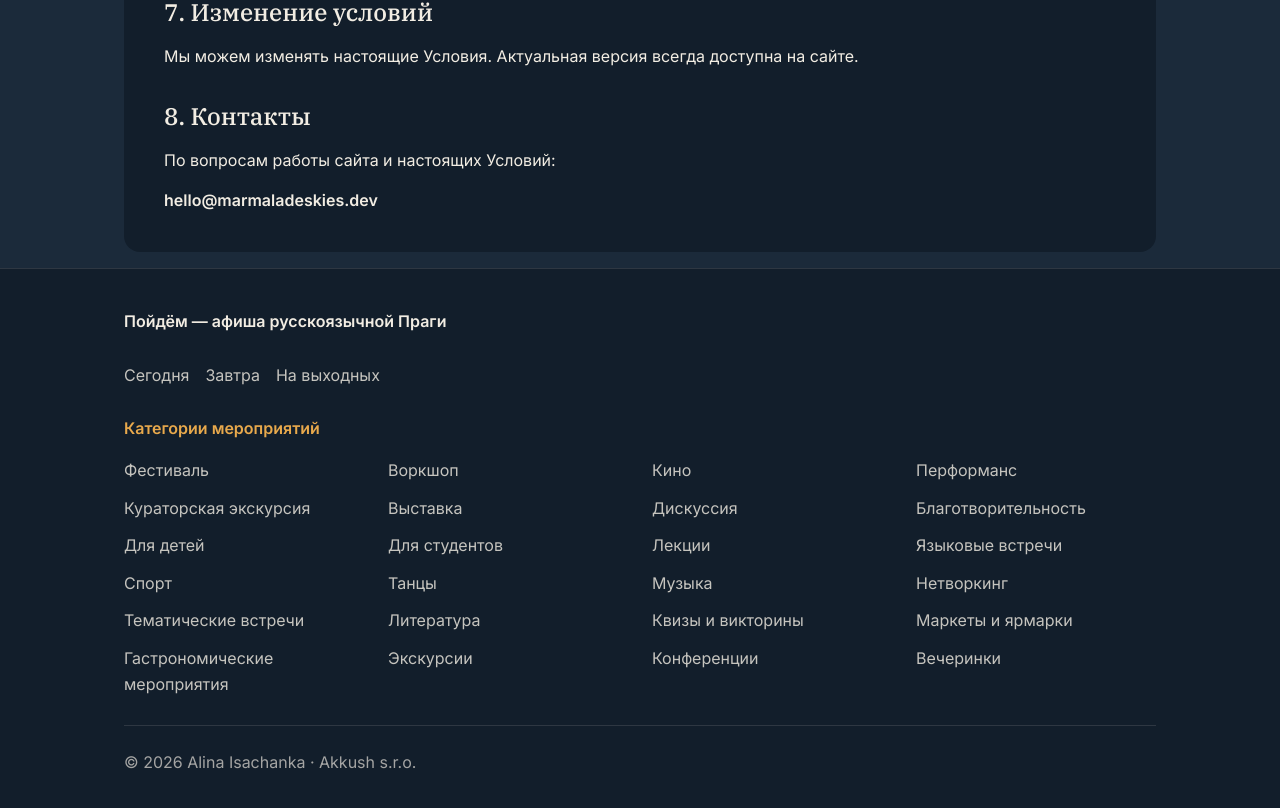
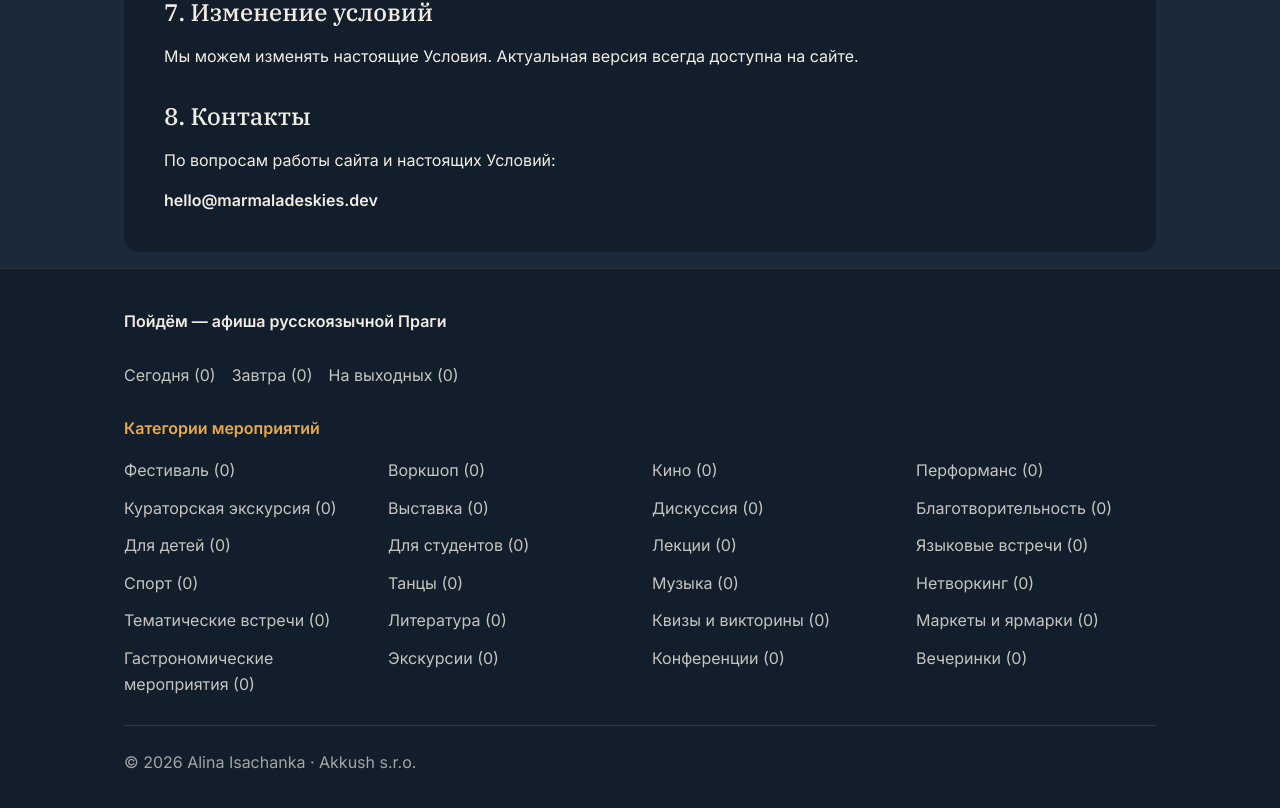
Before and after one commit to t-pyrope/poidem-cz, a Next.js app: page /terms in a window 1280 px wide. Shown: the part 1643-2451 px from the top of the page. Built offline with nearby package versions, Linux system fonts and the light colour scheme; no server answers; the database is empty.

Commit message:
Fix wrong number of events on filters

```diff
--- a/app/components/AppFooter.tsx
+++ b/app/components/AppFooter.tsx
@@ -1,61 +1,7 @@
-"use client";
+import { getEventCounts } from "@/lib/event-counts";
+import { FooterLinks } from "@/app/components/FooterLinks";
 
-import Link from "next/link";
-import { usePathname } from "next/navigation";
-import type { Tag } from "@/app/types";
-import { getTagName } from "@/app/utils";
-import { getTagPath, tagSlugs } from "@/lib/event-tags";
-import styles from "@/app/page.module.css";
-
-export const AppFooter = () => {
-  const pathname = usePathname();
-  const currentPage = (href: string) =>
-    pathname === href || pathname === decodeURIComponent(href)
-      ? ("page" as const)
-      : undefined;
-
-  return (
-    <footer className={styles.footer}>
-      <div className={styles.footerInner}>
-        <Link
-          href="/"
-          className={styles.footerBrand}
-          aria-current={currentPage("/")}
-        >
-          Пойдём — афиша русскоязычной Праги
-        </Link>
-        <nav aria-label="Мероприятия по дням" className={styles.footerNav}>
-          <Link href="/today" aria-current={currentPage("/today")}>
-            Сегодня
-          </Link>
-          <Link href="/tomorrow" aria-current={currentPage("/tomorrow")}>
-            Завтра
-          </Link>
-          <Link href="/weekend" aria-current={currentPage("/weekend")}>
-            На выходных
-          </Link>
-        </nav>
-        <nav aria-labelledby="footer-categories-title">
-          <h2 id="footer-categories-title" className={styles.footerHeading}>
-            Категории мероприятий
-          </h2>
-          <ul className={styles.footerCategories}>
-            {(Object.keys(tagSlugs) as Tag[]).map((tag) => (
-              <li key={tag}>
-                <Link
-                  href={getTagPath(tag)!}
-                  aria-current={currentPage(getTagPath(tag)!)}
-                >
-                  {getTagName(tag)}
-                </Link>
-              </li>
-            ))}
-          </ul>
-        </nav>
-        <div className={styles.footerCopyright}>
-          © 2026 Alina Isachanka · Akkush s.r.o.
-        </div>
-      </div>
-    </footer>
-  );
+export const AppFooter = async () => {
+  const counts = await getEventCounts();
+  return <FooterLinks counts={counts} />;
 };
--- a/app/components/EventsPage.tsx
+++ b/app/components/EventsPage.tsx
@@ -36,11 +36,14 @@ export async function EventsPage({
 
   const { category, organization, from, to, lang } = params;
 
-  const range = period ? getEventPeriod(period) : undefined;
+  const now = new Date();
+  const todayStart = getEventPeriod("today", now).start;
+  const range = period ? getEventPeriod(period, now) : undefined;
 
   const events = await db.query.events.findMany({
     where: (events, { and, gte, lt }) =>
       and(
+        gte(events.date, todayStart),
         range ? gte(events.date, range.start) : undefined,
         range ? lt(events.date, range.end) : undefined,
         tagPage ? arrayContains(events.tags, [tagPage.tag]) : undefined,
@@ -50,14 +53,14 @@ export async function EventsPage({
       prices: true,
     },
   });
-  const today = dayjs(new Date());
+  const today = dayjs.utc(todayStart);
 
   const eventsToDisplay = events.filter((event) => {
     const eventDate = dayjs.utc(event.date);
 
     const afterFrom =
-      !!range || !eventDate.isBefore(dayjs(from || today), "day");
-    const beforeTo = !!range || !to || !eventDate.isAfter(dayjs(to), "day");
+      !!range || !eventDate.isBefore(from ? dayjs.utc(from) : today, "day");
+    const beforeTo = !!range || !to || !eventDate.isAfter(dayjs.utc(to), "day");
 
     return (
       (!category || !!tagPage || event.tags.includes(category)) &&
@@ -67,6 +70,12 @@ export async function EventsPage({
       beforeTo
     );
   });
+
+  const emptyMessage = tagPage
+    ? organization || lang || from || to
+      ? "Нет мероприятий по выбранным фильтрам. Попробуйте изменить фильтры."
+      : "В этой категории нет мероприятий на сегодня и ближайшие дни. Прошедшие события не показываются."
+    : (range?.emptyMessage ?? "Нет событий");
 
   return (
     <>
@@ -113,10 +122,7 @@ export async function EventsPage({
             {eventsToDisplay.map((ev, i) => (
               <EventCard eventItem={ev} index={i} key={ev.id} />
             ))}
-            {eventsToDisplay.length === 0 &&
-              (tagPage
-                ? "В этой категории пока нет мероприятий"
-                : (range?.emptyMessage ?? "Нет событий"))}
+            {eventsToDisplay.length === 0 && emptyMessage}
           </div>
         </div>
       </main>
--- /dev/null
+++ b/app/components/FooterLinks.tsx
@@ -0,0 +1,70 @@
+"use client";
+
+import Link from "next/link";
+import { usePathname } from "next/navigation";
+import type { Tag } from "@/app/types";
+import { getTagName } from "@/app/utils";
+import { getTagPath, tagSlugs } from "@/lib/event-tags";
+import styles from "@/app/page.module.css";
+
+export const FooterLinks = ({
+  counts,
+}: {
+  counts: {
+    tags: Record<string, number>;
+    today: number;
+    tomorrow: number;
+    weekend: number;
+  };
+}) => {
+  const pathname = usePathname();
+  const currentPage = (href: string) =>
+    pathname === href || pathname === decodeURIComponent(href)
+      ? ("page" as const)
+      : undefined;
+
+  return (
+    <footer className={styles.footer}>
+      <div className={styles.footerInner}>
+        <Link
+          href="/"
+          className={styles.footerBrand}
+          aria-current={currentPage("/")}
+        >
+          Пойдём — афиша русскоязычной Праги
+        </Link>
+        <nav aria-label="Мероприятия по дням" className={styles.footerNav}>
+          <Link href="/today" aria-current={currentPage("/today")}>
+            Сегодня ({counts.today})
+          </Link>
+          <Link href="/tomorrow" aria-current={currentPage("/tomorrow")}>
+            Завтра ({counts.tomorrow})
+          </Link>
+          <Link href="/weekend" aria-current={currentPage("/weekend")}>
+            На выходных ({counts.weekend})
+          </Link>
+        </nav>
+        <nav aria-labelledby="footer-categories-title">
+          <h2 id="footer-categories-title" className={styles.footerHeading}>
+            Категории мероприятий
+          </h2>
+          <ul className={styles.footerCategories}>
+            {(Object.keys(tagSlugs) as Tag[]).map((tag) => (
+              <li key={tag}>
+                <Link
+                  href={getTagPath(tag)!}
+                  aria-current={currentPage(getTagPath(tag)!)}
+                >
+                  {getTagName(tag)} ({counts.tags[tag] ?? 0})
+                </Link>
+              </li>
+            ))}
+          </ul>
+        </nav>
+        <div className={styles.footerCopyright}>
+          © 2026 Alina Isachanka · Akkush s.r.o.
+        </div>
+      </div>
+    </footer>
+  );
+};
--- /dev/null
+++ b/lib/event-counts.ts
@@ -0,0 +1,39 @@
+import { cache } from "react";
+import { gte } from "drizzle-orm";
+import { db } from "@/lib/db";
+import { events } from "@/db/schema";
+import { getEventPeriod } from "@/lib/event-period";
+
+// Share counts within the render, without caching them across requests.
+export const getEventCounts = cache(async () => {
+  const now = new Date();
+  const periods = {
+    today: getEventPeriod("today", now),
+    tomorrow: getEventPeriod("tomorrow", now),
+    weekend: getEventPeriod("weekend", now),
+  };
+  const upcoming = await db
+    .select({ tags: events.tags, date: events.date })
+    .from(events)
+    .where(gte(events.date, periods.today.start));
+  const counts = {
+    tags: {} as Record<string, number>,
+    today: 0,
+    tomorrow: 0,
+    weekend: 0,
+  };
+  for (const event of upcoming) {
+    for (const tag of new Set(event.tags)) {
+      counts.tags[tag] = (counts.tags[tag] ?? 0) + 1;
+    }
+    for (const period of ["today", "tomorrow", "weekend"] as const) {
+      if (
+        event.date >= periods[period].start &&
+        event.date < periods[period].end
+      ) {
+        counts[period]++;
+      }
+    }
+  }
+  return counts;
+});
```
